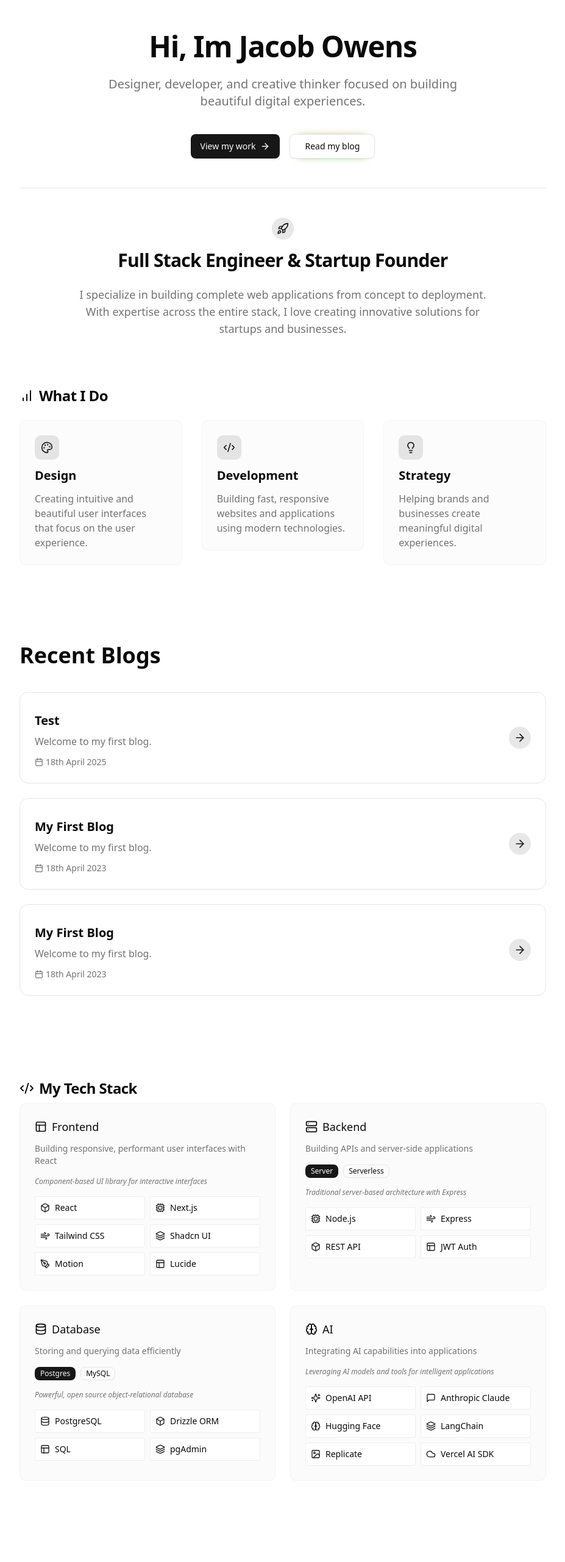
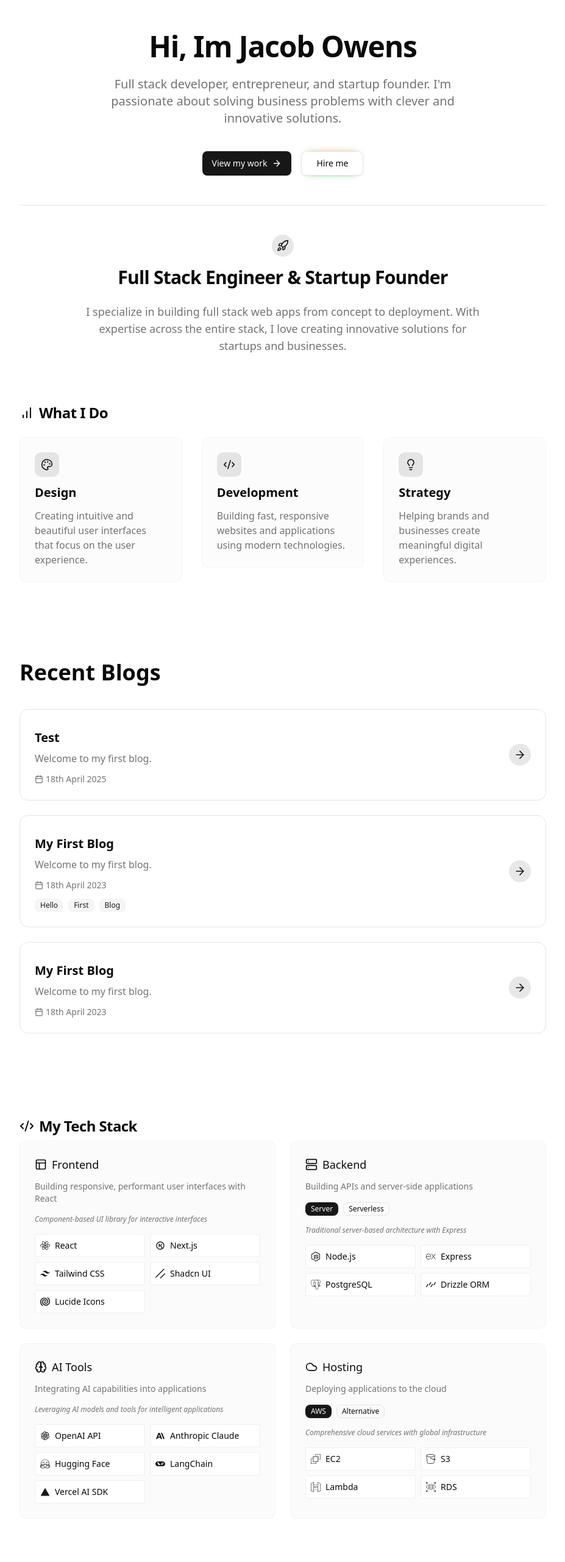
Before and after one commit to BuckyMcYolo/personal-site, a Next.js app: page / in a window 1280 px wide. Shown: the part 200-2762 px from the top of the page at 61% size, without its empty margins (176-1103 px from the left). Built offline with nearby package versions, Linux system fonts and the light colour scheme.

Commit message:
fix: edited copy

```diff
--- a/blogs/hello.mdx
+++ b/blogs/hello.mdx
@@ -2,6 +2,7 @@
 title: My First Blog
 date: "18th April 2023"
 description: Welcome to my first blog.
+tags: [hello, first, blog]
 ---
 
 <MdImage src="/axon.png" alt="Axon logo" />
--- a/components/blog/all-blogs.tsx
+++ b/components/blog/all-blogs.tsx
@@ -4,6 +4,7 @@ import Link from "next/link"
 import React from "react"
 import { motion } from "framer-motion"
 import { CalendarIcon, ArrowRightIcon } from "lucide-react"
+import { Badge } from "../ui/badge"
 
 const AllBlogs = ({
   blogs,
@@ -49,7 +50,7 @@ const AllBlogs = ({
           return (
             <Link href={"/blog/" + blog.slug} passHref key={blog.slug}>
               <motion.div
-                className="group relative flex flex-col sm:flex-row justify-between gap-4 border border-border rounded-xl p-6 hover:bg-accent/50 hover:shadow-md transition-all duration-300"
+                className="group relative flex flex-col sm:flex-row justify-between gap-4 border border-border rounded-xl p-6 hover:bg-accent/50 hover:shadow-md transition-all duration-300 group"
                 initial={{ opacity: 0, y: 20 }}
                 animate={{ opacity: 1, y: 0 }}
                 transition={{ delay: idx * 0.25, duration: 0.4 }}
@@ -80,12 +81,25 @@ const AllBlogs = ({
                       <span>{blog.meta.date}</span>
                     </div>
                   )}
+
+                  {blog.meta.tags ? (
+                    <div className="flex items-center gap-2 pt-3">
+                      {blog.meta.tags.map((tag: string, idx: number) => (
+                        <Badge
+                          key={idx}
+                          variant={"secondary"}
+                          className="capitalize"
+                        >
+                          {tag}
+                        </Badge>
+                      ))}
+                    </div>
+                  ) : null}
                 </div>
 
                 <div className="flex items-center justify-end">
                   <motion.div
-                    className="p-2 rounded-full bg-primary/10 text-primary"
-                    whileHover={{ x: 5 }}
+                    className="p-2 rounded-full bg-primary/10 text-primary group-hover:translate-x-1 transition-transform duration-300"
                     transition={{ type: "spring", stiffness: 400, damping: 10 }}
                   >
                     <ArrowRightIcon size={20} />
--- a/components/homepage/hero.tsx
+++ b/components/homepage/hero.tsx
@@ -9,6 +9,7 @@ import { GlowEffect } from "@/components/motion-primitives/glow-effect"
 import { TextEffect } from "@/components/motion-primitives/text-effect"
 
 const Hero = () => {
+  const [isButtonHovered, setIsButtonHovered] = React.useState(false)
   return (
     <>
       <section className="space-y-6 text-center">
@@ -32,8 +33,9 @@ const Hero = () => {
           animate={{ opacity: 1 }}
           transition={{ delay: 0.3, duration: 0.5 }}
         >
-          Designer, developer, and creative thinker focused on building
-          beautiful digital experiences.
+          Full stack developer, entrepreneur, and startup founder. I&apos;m
+          passionate about solving business problems with clever and innovative
+          solutions.
         </motion.p>
 
         <motion.div
@@ -54,16 +56,25 @@ const Hero = () => {
               />
             </Link>
           </Button>
-          <div className="relative">
+          <div
+            className="relative"
+            onMouseEnter={() => setIsButtonHovered(true)}
+            onMouseLeave={() => setIsButtonHovered(false)}
+          >
             <GlowEffect
               colors={["#FF5733", "#33FF57", "#3357FF", "#F1C40F"]}
               mode="colorShift"
               blur="soft"
-              duration={3}
-              scale={0.8}
+              duration={isButtonHovered ? 1 : 3}
+              scale={isButtonHovered ? 0.9 : 0.8}
             />
-            <Button variant="outline" size="lg" asChild className="relative">
-              <Link href="/blog">Read my blog</Link>
+            <Button
+              variant="outline"
+              size="lg"
+              asChild
+              className="relative dark:hover:bg-black"
+            >
+              <Link href="/hire-me">Hire me</Link>
             </Button>
           </div>
         </motion.div>
@@ -93,7 +104,7 @@ const Hero = () => {
         </TextEffect>
 
         <p className="text-lg text-muted-foreground max-w-2xl mx-auto">
-          I specialize in building complete web applications from concept to
+          I specialize in building full stack web apps from concept to
           deployment. With expertise across the entire stack, I love creating
           innovative solutions for startups and businesses.
         </p>
--- a/components/homepage/stack.tsx
+++ b/components/homepage/stack.tsx
@@ -2,12 +2,8 @@
 
 import React, { useState } from "react"
 import {
-  ArrowRight,
   Code2,
   Database,
-  Github,
-  Instagram,
-  Linkedin,
   Layout,
   Wind,
   Layers,
@@ -15,26 +11,46 @@ import {
   Cpu,
   Server,
   PenTool,
-  ToggleLeft,
-  Twitter,
   Brain,
   Sparkles,
   MessageSquare,
-  Image,
   Cloud,
   ImageIcon,
-  BarChart,
-  Rocket,
-  Lightbulb,
-  Palette,
 } from "lucide-react"
 import { motion } from "framer-motion"
 import { Badge } from "@/components/ui/badge"
 import { cn } from "@/lib/utils"
+import {
+  SiAmazonapigateway,
+  SiAmazonec2,
+  SiAmazonrds,
+  SiAmazons3,
+  SiDrizzle,
+  SiExpress,
+  SiFlydotio,
+  SiHuggingface,
+  SiLangchain,
+  SiLucide,
+  SiMysql,
+  SiNetlify,
+  SiPostgresql,
+  SiPrisma,
+  SiRailway,
+  SiShadcnui,
+  SiVercel,
+} from "react-icons/si"
+import { PiOpenAiLogo, PiVectorThreeBold } from "react-icons/pi"
+import {
+  RiAnthropicFill,
+  RiNextjsLine,
+  RiTailwindCssFill,
+  RiVercelFill,
+} from "react-icons/ri"
+import { FaNodeJs, FaReact } from "react-icons/fa"
 
 const Stack = () => {
   const [backendVariant, setBackendVariant] = useState("Server")
-  const [databaseVariant, setDatabaseVariant] = useState("Postgres")
+  const [hostingVariant, setHostingVariant] = useState("AWS")
 
   const stackCategories = [
     {
@@ -46,12 +62,14 @@ const Stack = () => {
           name: "React",
           description: "Component-based UI library for interactive interfaces",
           technologies: [
-            { name: "React", icon: <Box className="h-4 w-4" /> },
-            { name: "Next.js", icon: <Cpu className="h-4 w-4" /> },
-            { name: "Tailwind CSS", icon: <Wind className="h-4 w-4" /> },
-            { name: "Shadcn UI", icon: <Layers className="h-4 w-4" /> },
-            { name: "Motion", icon: <PenTool className="h-4 w-4" /> },
-            { name: "Lucide", icon: <Layout className="h-4 w-4" /> },
+            { name: "React", icon: <FaReact className="h-4 w-4" /> },
+            { name: "Next.js", icon: <RiNextjsLine className="h-4 w-4" /> },
+            {
+              name: "Tailwind CSS",
+              icon: <RiTailwindCssFill className="h-4 w-4" />,
+            },
+            { name: "Shadcn UI", icon: <SiShadcnui className="h-4 w-4" /> },
+            { name: "Lucide Icons", icon: <SiLucide className="h-4 w-4" /> },
           ],
         },
       ],
@@ -67,57 +85,29 @@ const Stack = () => {
           name: "Server",
           description: "Traditional server-based architecture with Express",
           technologies: [
-            { name: "Node.js", icon: <Cpu className="h-4 w-4" /> },
-            { name: "Express", icon: <Wind className="h-4 w-4" /> },
-            { name: "REST API", icon: <Box className="h-4 w-4" /> },
-            { name: "JWT Auth", icon: <Layout className="h-4 w-4" /> },
+            { name: "Node.js", icon: <FaNodeJs className="h-4 w-4" /> },
+            { name: "Express", icon: <SiExpress className="h-4 w-4" /> },
+            { name: "PostgreSQL", icon: <SiPostgresql className="h-4 w-4" /> },
+            { name: "Drizzle ORM", icon: <SiDrizzle className="h-4 w-4" /> },
           ],
         },
         {
           name: "Serverless",
           description: "Event-driven cloud computing with serverless functions",
           technologies: [
-            { name: "Next.js API", icon: <Cpu className="h-4 w-4" /> },
-            { name: "Vercel Edge", icon: <Cloud className="h-4 w-4" /> },
-            { name: "Netlify Functions", icon: <Wind className="h-4 w-4" /> },
-            { name: "tRPC", icon: <Box className="h-4 w-4" /> },
+            { name: "Next.js API", icon: <RiNextjsLine className="h-4 w-4" /> },
+            { name: "Vercel Edge", icon: <RiVercelFill className="h-4 w-4" /> },
+            { name: "PostgreSQL", icon: <SiPostgresql className="h-4 w-4" /> },
+            { name: "Drizzle ORM", icon: <SiDrizzle className="h-4 w-4" /> },
           ],
         },
       ],
       currentVariant: backendVariant,
       setVariant: setBackendVariant,
     },
+
     {
-      title: "Database",
-      icon: <Database className="h-5 w-5" />,
-      description: "Storing and querying data efficiently",
-      variants: [
-        {
-          name: "Postgres",
-          description: "Powerful, open source object-relational database",
-          technologies: [
-            { name: "PostgreSQL", icon: <Database className="h-4 w-4" /> },
-            { name: "Drizzle ORM", icon: <Box className="h-4 w-4" /> },
-            { name: "SQL", icon: <Layout className="h-4 w-4" /> },
-            { name: "pgAdmin", icon: <Layers className="h-4 w-4" /> },
-          ],
-        },
-        {
-          name: "MySQL",
-          description: "Popular open-source relational database",
-          technologies: [
-            { name: "MySQL", icon: <Database className="h-4 w-4" /> },
-            { name: "Prisma", icon: <Box className="h-4 w-4" /> },
-            { name: "SQL", icon: <Layout className="h-4 w-4" /> },
-            { name: "MySQL Workbench", icon: <Layers className="h-4 w-4" /> },
-          ],
-        },
-      ],
-      currentVariant: databaseVariant,
-      setVariant: setDatabaseVariant,
-    },
-    {
-      title: "AI",
+      title: "AI Tools",
       icon: <Brain className="h-5 w-5" />,
       description: "Integrating AI capabilities into applications",
       variants: [
@@ -126,20 +116,60 @@ const Stack = () => {
           description:
             "Leveraging AI models and tools for intelligent applications",
           technologies: [
-            { name: "OpenAI API", icon: <Sparkles className="h-4 w-4" /> },
+            { name: "OpenAI API", icon: <PiOpenAiLogo className="h-4 w-4" /> },
             {
               name: "Anthropic Claude",
-              icon: <MessageSquare className="h-4 w-4" />,
+              icon: <RiAnthropicFill className="h-4 w-4" />,
             },
-            { name: "Hugging Face", icon: <Brain className="h-4 w-4" /> },
-            { name: "LangChain", icon: <Layers className="h-4 w-4" /> },
-            { name: "Replicate", icon: <ImageIcon className="h-4 w-4" /> },
-            { name: "Vercel AI SDK", icon: <Cloud className="h-4 w-4" /> },
+            {
+              name: "Hugging Face",
+              icon: <SiHuggingface className="h-4 w-4" />,
+            },
+            { name: "LangChain", icon: <SiLangchain className="h-4 w-4" /> },
+
+            {
+              name: "Vercel AI SDK",
+              icon: <RiVercelFill className="h-4 w-4" />,
+            },
           ],
         },
       ],
       currentVariant: "AI Tools",
       setVariant: () => {},
+    },
+    {
+      title: "Hosting",
+      icon: <Cloud className="h-5 w-5" />,
+      description: "Deploying applications to the cloud",
+      variants: [
+        {
+          name: "AWS",
+          description:
+            "Comprehensive cloud services with global infrastructure",
+          technologies: [
+            { name: "EC2", icon: <SiAmazonec2 className="h-4 w-4" /> },
+            { name: "S3", icon: <SiAmazons3 className="h-4 w-4" /> },
+            {
+              name: "Lambda",
+              icon: <SiAmazonapigateway className="h-4 w-4" />,
+            },
+            { name: "RDS", icon: <SiAmazonrds className="h-4 w-4" /> },
+          ],
+        },
+
+        {
+          name: "Alternative",
+          description: "Modern developer-friendly deployment platforms",
+          technologies: [
+            { name: "Vercel", icon: <SiVercel className="h-4 w-4" /> },
+            { name: "Netlify", icon: <SiNetlify className="h-4 w-4" /> },
+            { name: "Railway", icon: <SiRailway className="h-4 w-4" /> },
+            { name: "Fly.io", icon: <SiFlydotio className="h-4 w-4" /> },
+          ],
+        },
+      ],
+      currentVariant: hostingVariant,
+      setVariant: setHostingVariant,
     },
   ]
   return (
--- a/package.json
+++ b/package.json
@@ -25,6 +25,7 @@
     "next-themes": "^0.4.4",
     "react": "^19.0.0",
     "react-dom": "^19.0.0",
+    "react-icons": "^5.5.0",
     "react-syntax-highlighter": "^15.6.1",
     "remark-gfm": "^4.0.1",
     "tailwind-merge": "^3.0.2",
```
Also changed, not shown: 1 other file (tests, documents, lock files or other folders).
